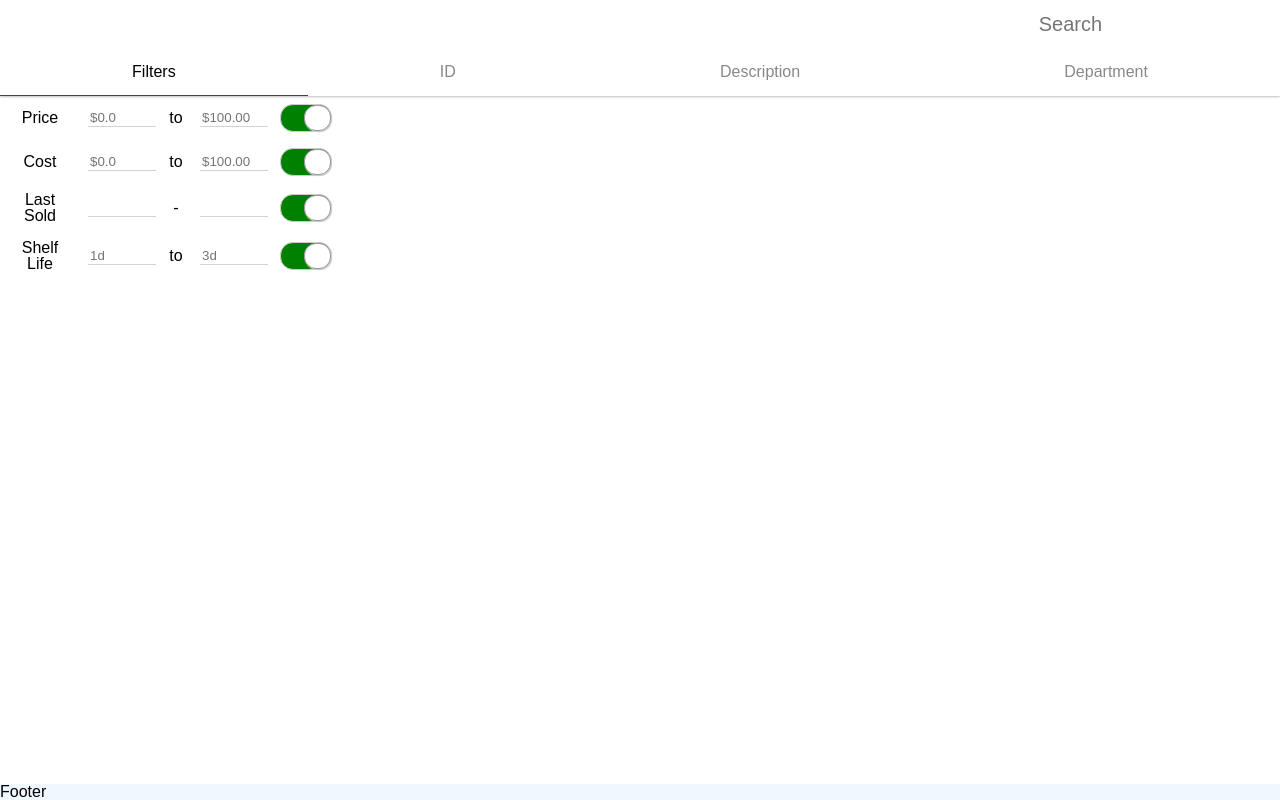
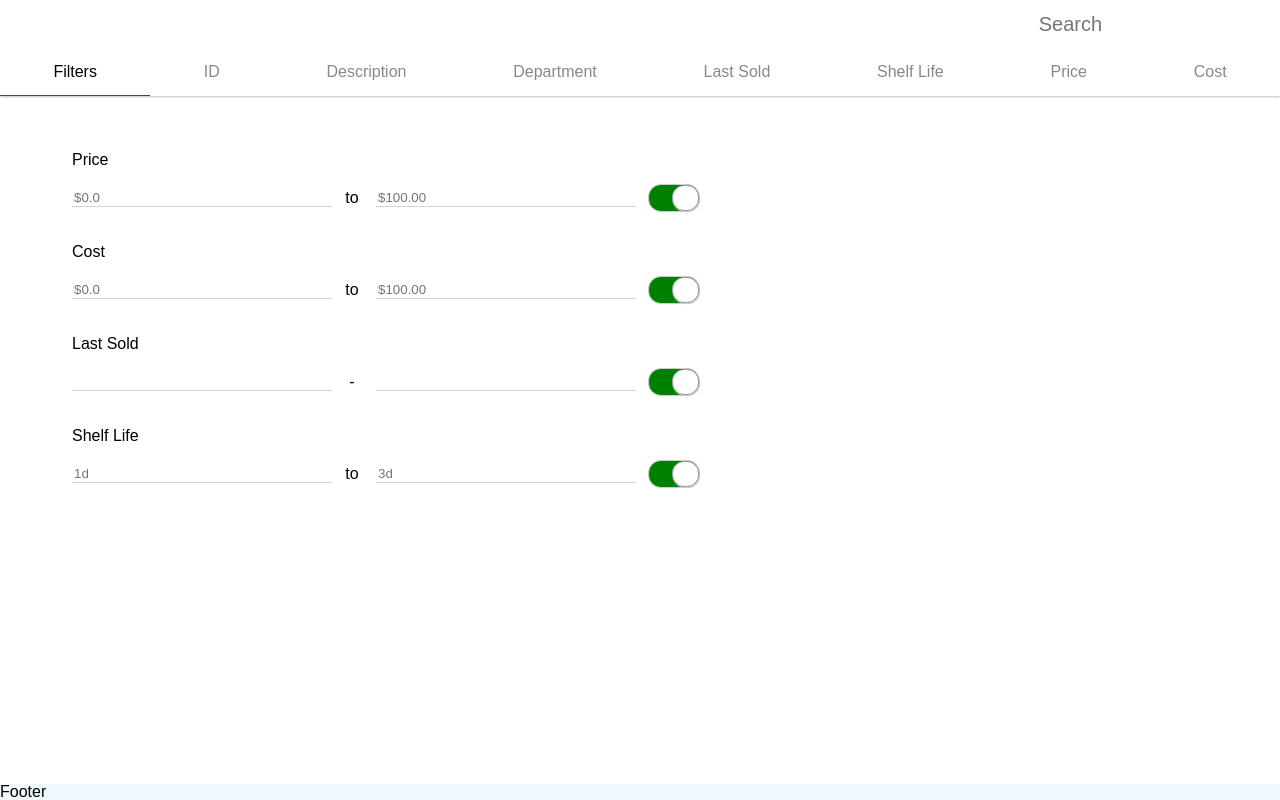
Before and after one commit to brewencoded/gofast-client, a React app: page / in a window 1280 px wide. Built offline with nearby package versions, Linux system fonts and the light colour scheme.

Commit message:
style(Filters&&TabView): responsive

```diff
--- a/src/Filters/index.css
+++ b/src/Filters/index.css
@@ -1,4 +1,11 @@
+.filters {
+    display: flex;
+    margin-top: 2em;
+    flex-direction: column;
+}
+
 .filter {
+    margin-top: 1em;
     flex-direction: row;
     text-align: center;
     align-items: center;
@@ -31,6 +38,53 @@
     align-items: center;
 }
 
+.react-datepicker-wrapper {
+    width: 100%;
+}
+
+.react-datepicker__input-container {
+    width: 100%;
+}
+
 .react-datepicker-wrapper input {
     width: 100%;
 }
+
+@media screen and (min-width: 600px) {
+    .filter>* {
+        width: 6em;
+        margin: 0.5em;
+    }
+}
+
+@media screen and (min-width: 780px) {
+    .filters {
+        margin-left: 2em;
+    }
+
+    .filter h3 {
+        text-align: left;
+        width: 100%;
+    }
+
+    .filter>* {
+        width: 10em;
+        margin: 0.5em;
+    }
+}
+
+@media screen and (min-width: 900px){
+    .filters {
+        margin-left: 4em;
+    }
+
+    .filter>* {
+        width: 16em;
+        margin: 0.5em;
+    }
+
+    .filter h3 {
+        text-align: left;
+        width: 100%;
+    }
+}
--- a/src/Filters/index.tsx
+++ b/src/Filters/index.tsx
@@ -9,7 +9,7 @@ const DatePickerStyle = require('react-datepicker/dist/react-datepicker.css')
 const FiltersView: React.SFC<any> = (props: any) => {
 
     return (
-        <div>
+        <div className="filters">
             <div className="filter container">
                 <h3>Price</h3>
                 <div>
--- a/src/Home.tsx
+++ b/src/Home.tsx
@@ -10,6 +10,10 @@ const Home = () => {
         { title: 'ID', active: false},
         { title: 'Description', active: false},
         { title: 'Department', active: false},
+        { title: 'Last Sold', active: false},
+        { title: 'Shelf Life', active: false},
+        { title: 'Price', active: false},
+        { title: 'Cost', active: false},
     ]
     return (
         <div>
--- a/src/TabView/index.css
+++ b/src/TabView/index.css
@@ -6,3 +6,15 @@
     box-shadow: 0em .1em .1em lightgrey;
     background-color: white;
 }
+
+@media screen and (max-width: 600px) {
+    .tab-bar .tab:nth-child(n+5) {
+        display: none;
+    }
+}
+
+@media screen and (max-width: 760px) {
+    .tab-bar .tab:nth-child(n+7) {
+        display: none;
+    }
+}
```
